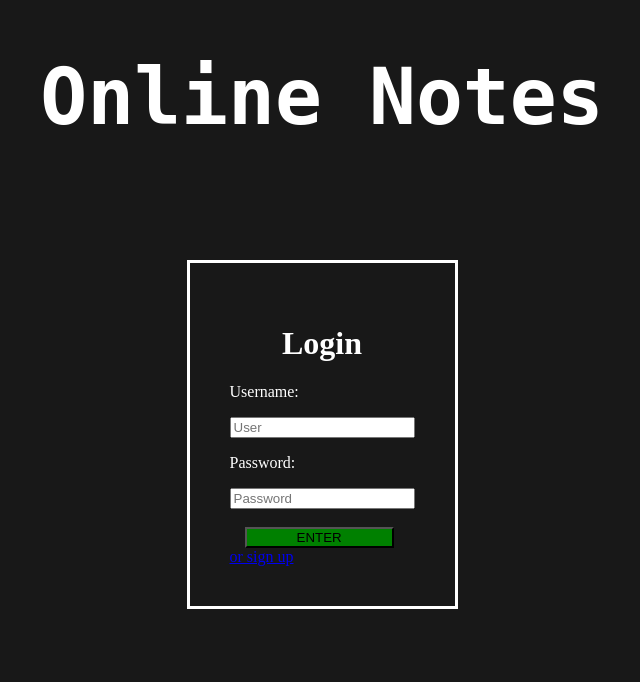
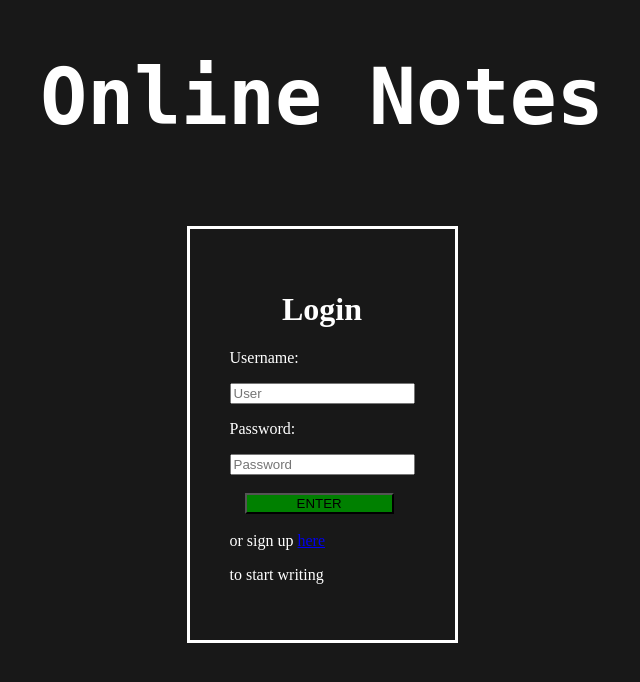
Before and after one commit to awith36/notes-site, a Flask app: page / in a window 1280 px wide. Shown: the top 682 px of the page, without its empty margins (318-958 px from the left). Run offline with Flask 3, Linux system fonts and the light colour scheme; parts of the project's set-up code (start-up, migrations or seed data) failed here and were passed over.

Commit message:
made the signup form clearer

```diff
--- a/notes site/database.json
+++ b/notes site/database.json
@@ -10,7 +10,7 @@
         }
     ],
     "documents": {
-        "admin": "Hello World\n\nTODO\n    -stuff\n    -other stuff",
-        "user1": "start type hereklsadjfewjfnasdlnvlakmdc",
+        "admin": "Hello World\n\n\nstuff\n\nTODO\n    -stuff\n    -other stuff",
+        "user1": "start type hereklsadjfewjfnasdlnvlakmdc"
     }
 }
--- a/notes site/templates/index.html
+++ b/notes site/templates/index.html
@@ -50,14 +50,18 @@ h1 {
 p {
     color: white;
     text-align: left;
+
 }
 
+
+.signup {
+    color: white;
+}
     </style>
-
-
 </head>
 
 <body>
+
 <div class="title">
     <h1>Online Notes</h1>
 </div>
@@ -75,8 +79,14 @@ p {
             <div class="button">
             <br>
             <button onclick="submitForm()">ENTER</button>
-            <br>
-            <a href="/signup">or sign up</a>
+
+            <br><br>
+
+            <div class="signup">
+                or sign up
+                <a href="/signup">here</a>
+                <p>to start writing</p>
+            </div>
 
     </div>
 
```
Also changed, not shown: README.md.
